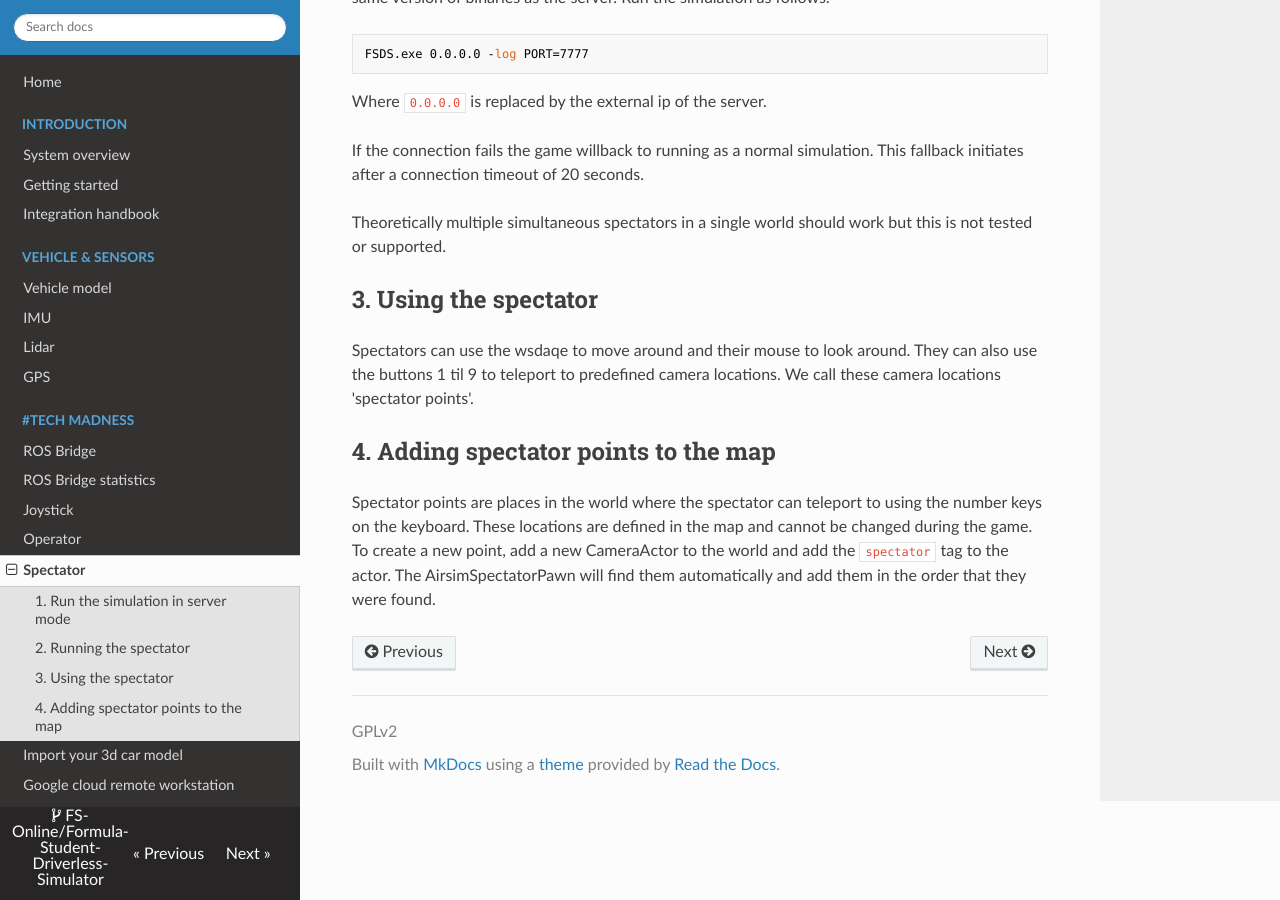
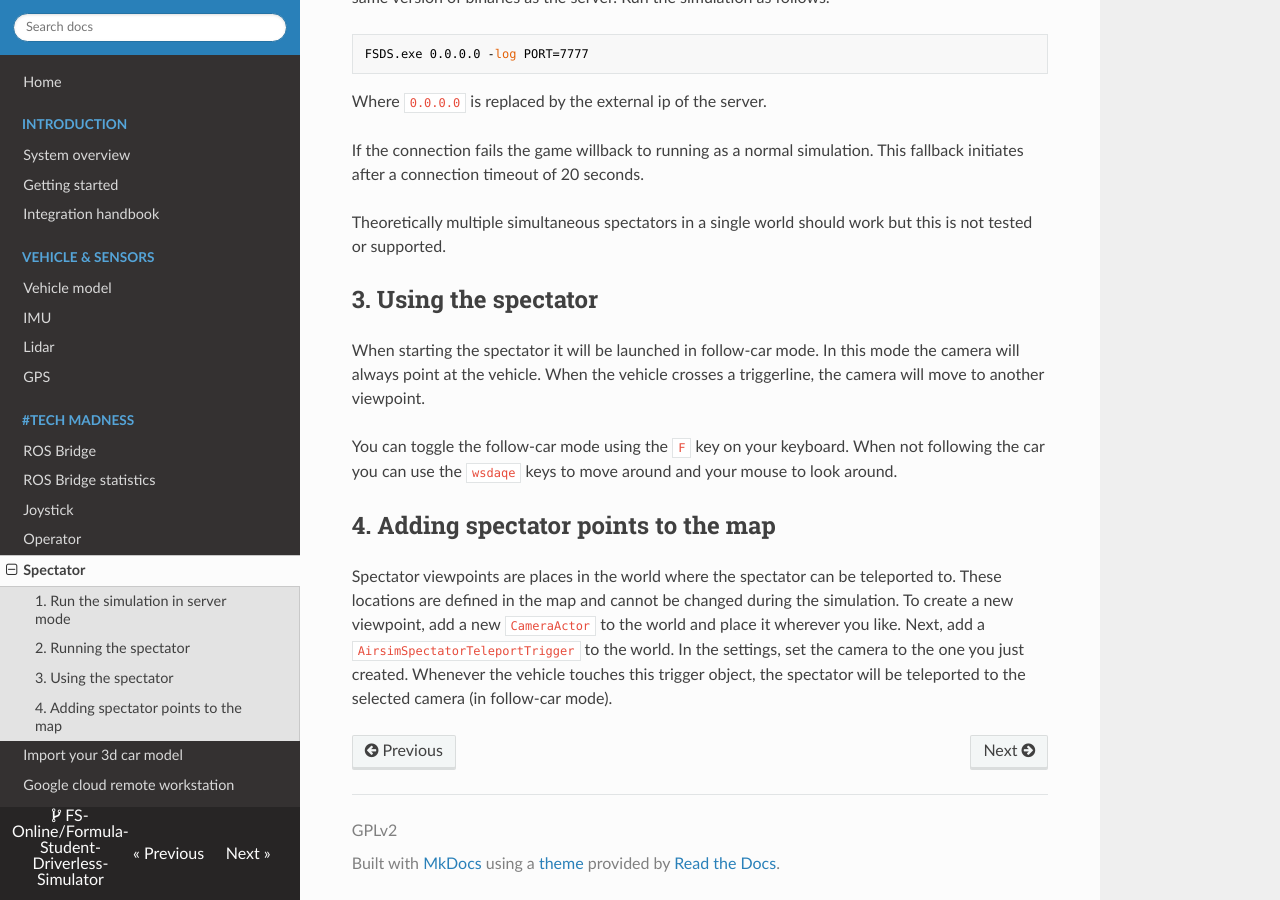
Before and after one commit to FS-Driverless/Formula-Student-Driverless-Simulator, an MkDocs documentation site: the page built from docs/spectator.md, in a window 1280 px wide and 900 px high, scrolled down 702 px. Built offline with MkDocs 1.6.1, drawn with Linux system fonts in a browser that asks for light colours; nearby versions of some CDN libraries; comment, search, counter and statistics services are not loaded.

Commit message:
Add docs about new spectator and implement follow-mode vs non-follow mode

```diff
--- a/docs/spectator.md
+++ b/docs/spectator.md
@@ -32,12 +32,18 @@ This fallback initiates after a connection timeout of 20 seconds.
 Theoretically multiple simultaneous spectators in a single world should work but this is not tested or supported.
 
 ## 3. Using the spectator
-Spectators can use the wsdaqe to move around and their mouse to look around.
-They can also use the buttons 1 til 9 to teleport to predefined camera locations.
-We call these camera locations 'spectator points'.
+
+When starting the spectator it will be launched in follow-car mode.
+In this mode the camera will always point at the vehicle.
+When the vehicle crosses a triggerline, the camera will move to another viewpoint.
+
+You can toggle the follow-car mode using the `F` key on your keyboard.
+When not following the car you can use the `wsdaqe` keys to move around and your mouse to look around.
 
 ## 4. Adding spectator points to the map
-Spectator points are places in the world where the spectator can teleport to using the number keys on the keyboard.
-These locations are defined in the map and cannot be changed during the game.
-To create a new point, add a new CameraActor to the world and add the `spectator` tag to the actor.
-The AirsimSpectatorPawn will find them automatically and add them in the order that they were found.
+Spectator viewpoints are places in the world where the spectator can be teleported to.
+These locations are defined in the map and cannot be changed during the simulation.
+To create a new viewpoint, add a new `CameraActor` to the world and place it wherever you like.
+Next, add a `AirsimSpectatorTeleportTrigger` to the world.
+In the settings, set the camera to the one you just created.
+Whenever the vehicle touches this trigger object, the spectator will be teleported to the selected camera (in follow-car mode).
```
Also changed, not shown: 1 other file.
